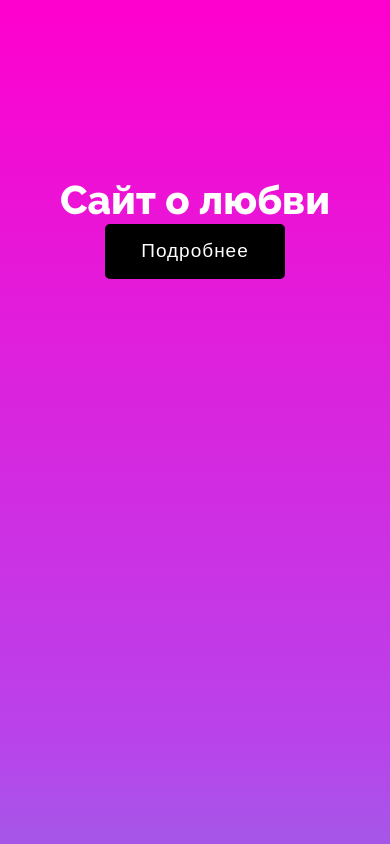
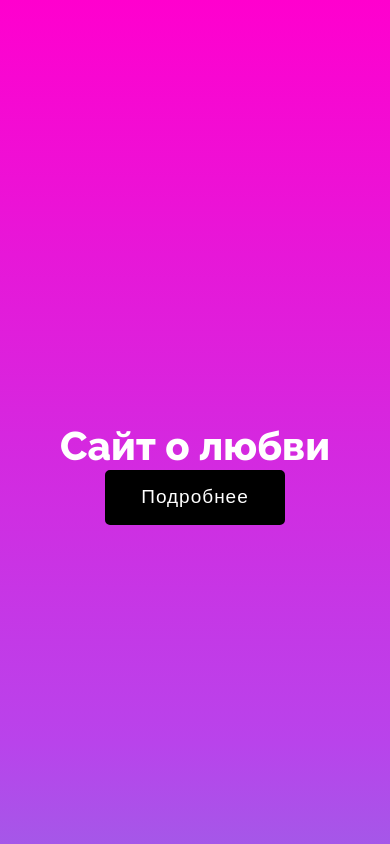
Before and after one commit to SalemDddd/SalemDddd.github.io, a plain HTML site: page index.html in a window 390 px wide. Shown: the top 844 px of the page. Drawn offline with Linux system fonts and the light colour scheme; files whose address does not match are found by name.

Commit message:
some changes

```diff
--- a/index.css
+++ b/index.css
@@ -69,9 +69,9 @@ body {
 {
     display: flex;
     flex-direction: column;
-    padding-top: 20%;
     justify-content: center;
     align-items: center;
+    padding-top: 50vh;
 }
 h1
 {
@@ -242,11 +242,9 @@ span{
   justify-content: space-between;
 }
 .zhenya img:hover{
-  opacity: 0.9;
   transform: scale(1.1);
 }
 .sonya img:hover{
-  opacity: 0.9;
   transform: scale(1.1);
 }
 
@@ -258,9 +256,7 @@ span{
     h1{
         font-size: 30pt;
     }
-    .start{
-        padding-top: 35%;
-    }
+
     .mission
     {
         padding: 20px;
@@ -280,9 +276,7 @@ span{
 }
   @media screen and (max-width: 460px) {
 
-    .start{
-        padding-top: 45%;
-    }
+
     #mission{
         font-size: 9pt;
     }
@@ -303,7 +297,6 @@ span{
     .zhenya img{
       width: 100vw;
       height: 50vh;
-      opacity: 1;
     }
     .zhenya h1{
       position: relative;
@@ -316,7 +309,7 @@ span{
       top: -70px;
       margin: 0;
       height: 0px;
-      opacity: 1;
+
     }
     .sonya img{
       width: 100vw;
```
